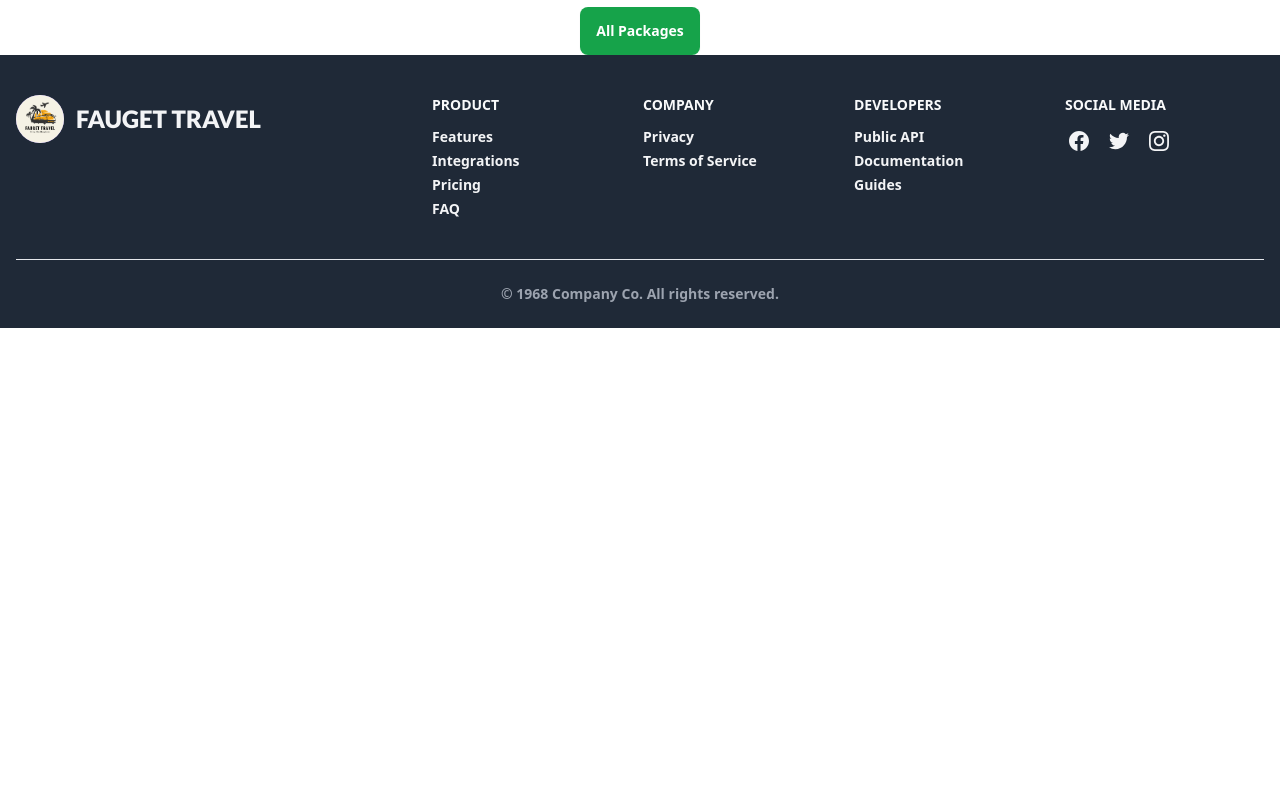
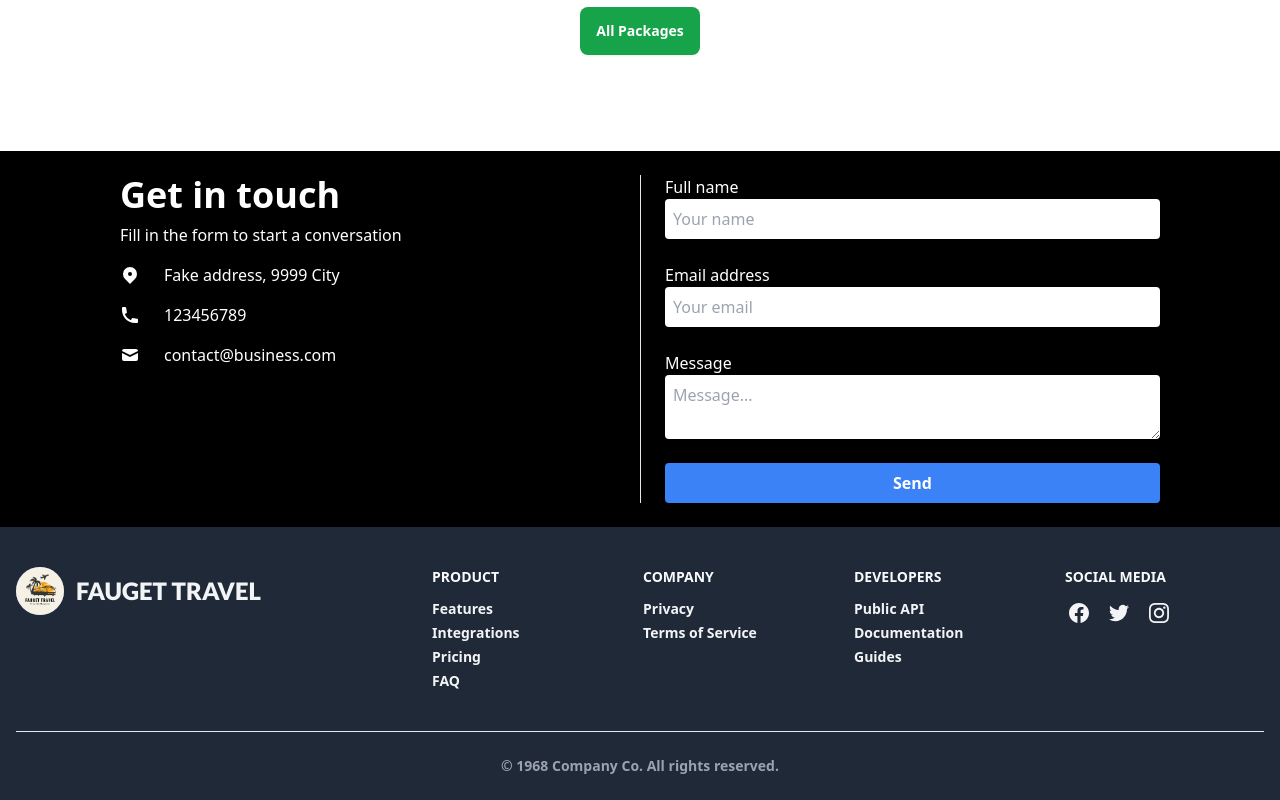
Before and after one commit to mahfuzar175/fauget-travel-client-side, a React (Vite) app: page / in a window 1280 px wide. Shown: the part 1230-2030 px from the top of the page. Before the commit the page ends 1558 px from the top, so only its background shows below. Built offline with nearby package versions, Linux system fonts and the light colour scheme; no server answers.

Commit message:
contact us section added

```diff
--- a/src/Pages/Home/Home/Home.jsx
+++ b/src/Pages/Home/Home/Home.jsx
@@ -1,3 +1,4 @@
+import ContactUs from "../../../components/ContactUs";
 import Banner from "../Banner/Banner";
 import TourismAndTravel from "../Tourism_and_Travel_Guide/TourismAndTravel";
 
@@ -7,6 +8,7 @@
         <div>
             <Banner></Banner>
             <TourismAndTravel></TourismAndTravel>
+            <ContactUs></ContactUs>
         </div>
     );
 };
--- a/src/Pages/Shared/Navbar.jsx
+++ b/src/Pages/Shared/Navbar.jsx
@@ -31,7 +31,7 @@
         <NavLink to="/order/salad">ABOUT US</NavLink>
       </li>
       <li>
-        <NavLink to="/order/salad">CONTACT US</NavLink>
+        <NavLink to="/contactUs">CONTACT US</NavLink>
       </li>
       <li>
         <NavLink to="/secret">Cecret</NavLink>
@@ -106,7 +106,22 @@
           </a>
         </li>
         <li><NavLink to="/dashboard">Dashboard</NavLink></li>
-        <li><NavLink to="/login">Login</NavLink></li>
+        {user ? (
+        <>
+          {/*<li><span>{user?.displayName}</span></li>*/}
+          <li>
+            <button onClick={handleLogOut} className="btn btn-ghost text-sm">
+              Logout
+            </button>
+          </li>
+        </>
+      ) : (
+        <>
+          <li>
+            <NavLink to="/login">Login</NavLink>
+          </li>
+        </>
+      )}
       </ul>
     </div>
         </div>
--- a/src/Routes/router.jsx
+++ b/src/Routes/router.jsx
@@ -9,6 +9,7 @@
 import Secret from "../Pages/Shared/Secret";
 import PrivateRoute from './PrivateRoute';
 import Dashboard from "../Layout/Dashboard";
+import ContactUs from "../components/ContactUs";
 
 
 export const router = createBrowserRouter([
@@ -33,6 +34,10 @@
           element: <SignUp></SignUp>
         },
         {
+          path: '/contactUs',
+          element: <ContactUs></ContactUs>
+        },
+        {
           path: '/secret',
           element: <PrivateRoute><Secret></Secret></PrivateRoute>
         },
--- /dev/null
+++ b/src/components/ContactUs.jsx
@@ -0,0 +1,53 @@
+const ContactUs = () => {
+    const handleSend = e =>{
+        e.preventDefault();
+    }
+  return (
+    <section className="py-6 bg-black text-white mt-24">
+	<div className="grid max-w-6xl grid-cols-1 px-6 mx-auto lg:px-8 md:grid-cols-2 md:divide-x">
+		<div className="py-6 md:py-0 md:px-6">
+			<h1 className="text-4xl font-bold">Get in touch</h1>
+			<p className="pt-2 pb-4">Fill in the form to start a conversation</p>
+			<div className="space-y-4">
+				<p className="flex items-center">
+					<svg xmlns="http://www.w3.org/2000/svg" viewBox="0 0 20 20" fill="currentColor" className="w-5 h-5 mr-2 sm:mr-6">
+						<path fillRule="evenodd" d="M5.05 4.05a7 7 0 119.9 9.9L10 18.9l-4.95-4.95a7 7 0 010-9.9zM10 11a2 2 0 100-4 2 2 0 000 4z" clipRule="evenodd"></path>
+					</svg>
+					<span>Fake address, 9999 City</span>
+				</p>
+				<p className="flex items-center">
+					<svg xmlns="http://www.w3.org/2000/svg" viewBox="0 0 20 20" fill="currentColor" className="w-5 h-5 mr-2 sm:mr-6">
+						<path d="M2 3a1 1 0 011-1h2.153a1 1 0 01.986.836l.74 4.435a1 1 0 01-.54 1.06l-1.548.773a11.037 11.037 0 006.105 6.105l.774-1.548a1 1 0 011.059-.54l4.435.74a1 1 0 01.836.986V17a1 1 0 01-1 1h-2C7.82 18 2 12.18 2 5V3z"></path>
+					</svg>
+					<span>123456789</span>
+				</p>
+				<p className="flex items-center">
+					<svg xmlns="http://www.w3.org/2000/svg" viewBox="0 0 20 20" fill="currentColor" className="w-5 h-5 mr-2 sm:mr-6">
+						<path d="M2.003 5.884L10 9.882l7.997-3.998A2 2 0 0016 4H4a2 2 0 00-1.997 1.884z"></path>
+						<path d="M18 8.118l-8 4-8-4V14a2 2 0 002 2h12a2 2 0 002-2V8.118z"></path>
+					</svg>
+					<span>contact@business.com</span>
+				</p>
+			</div>
+		</div>
+		<form className="flex flex-col py-6 space-y-6 md:py-0 md:px-6">
+			<label className="block">
+				<span className="mb-1">Full name</span>
+				<input id="name" type="text" placeholder="Your name" required="" className="block w-full p-2 rounded focus:outline-none focus:ring focus:ri focus:ri dark:bg-gray-800" />
+			</label>
+			<label className="block">
+				<span className="mb-1">Email address</span>
+				<input id="email" type="email" placeholder="Your email" required="" className="block w-full p-2 rounded focus:outline-none focus:ring focus:ri focus:ri dark:bg-gray-800" />
+			</label>
+			<label className="block">
+				<span className="mb-1">Message</span>
+				<textarea id="message" type="text" placeholder="Message..." className="block w-full p-2 rounded autoexpand focus:outline-none focus:ring focus:ri focus:ri dark:bg-gray-800"></textarea>
+			</label>
+			<button onClick={handleSend} type="submit"  className="w-full px-4 py-2 font-bold rounded shadow focus:outline-none focus:ring hover:ring focus:ri bg-blue-500 text-white hover:bg-blue-700">Send</button>
+		</form>
+	</div>
+</section>
+  );
+};
+
+export default ContactUs;
```
Also changed, not shown: src/components/AboutUs.jsx (added).
